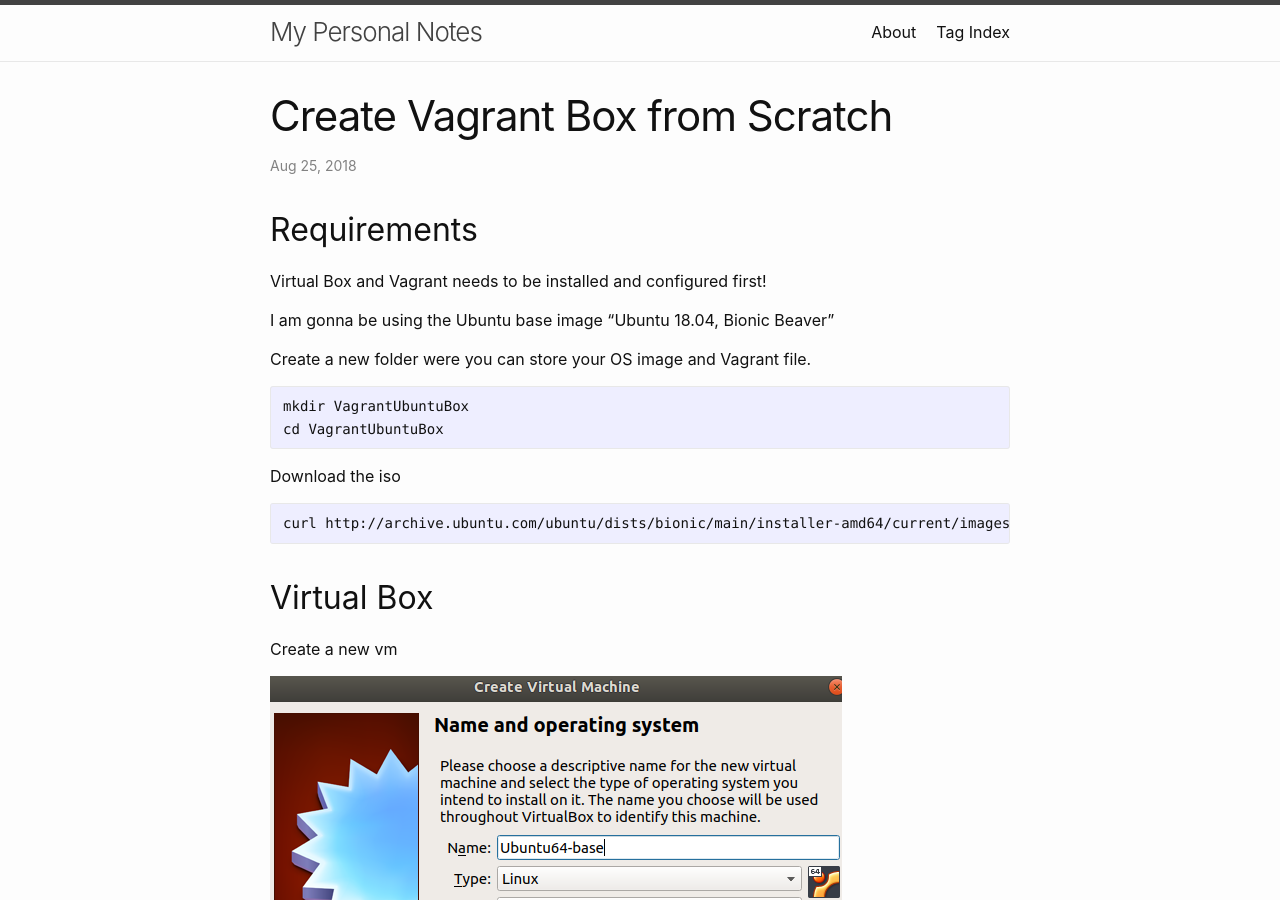
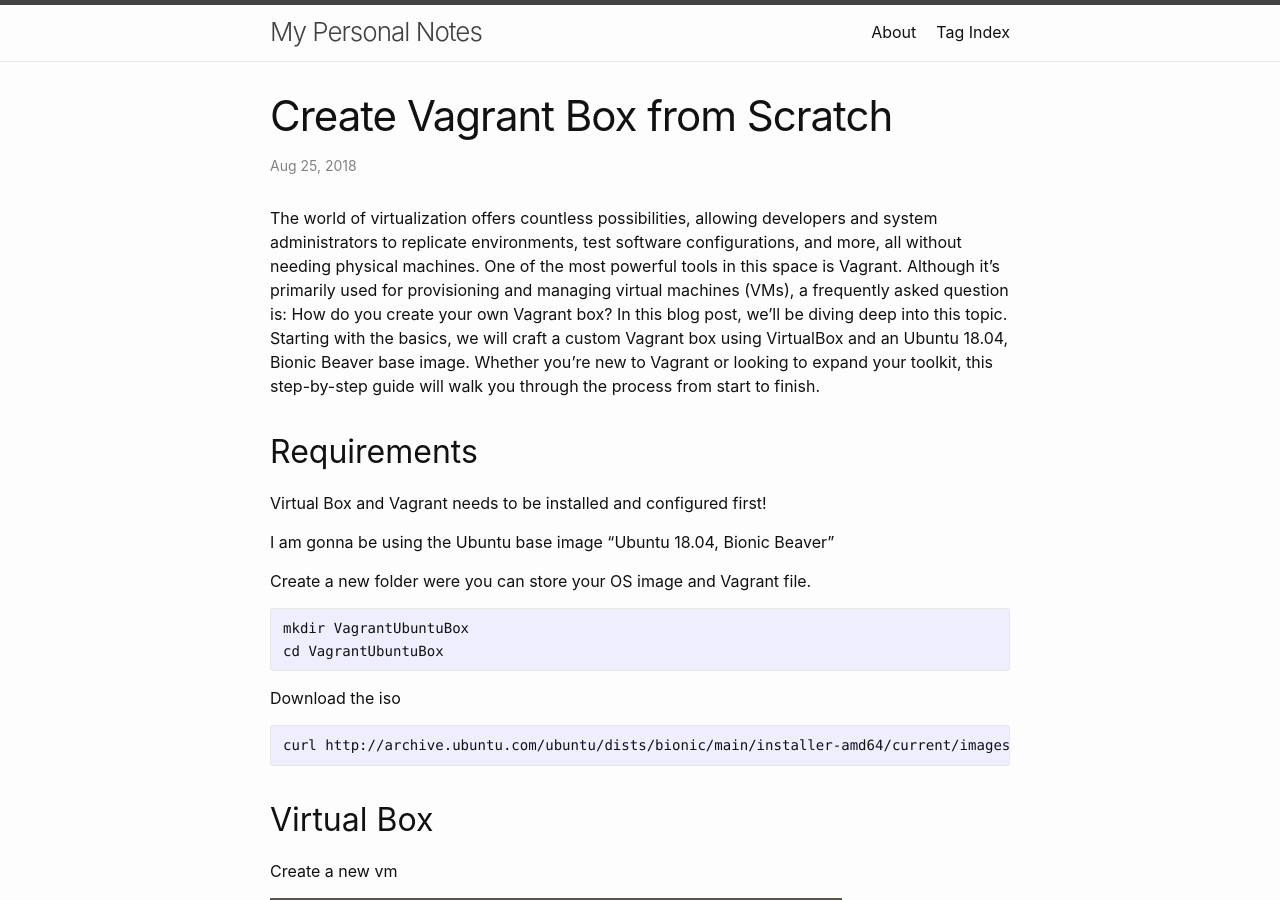
Before and after one commit to danielschwensen/danielschwensen.github.io, a Jekyll site: the page built from _posts/2018-08-25-createVagrantBoxFromScratch.md, in a window 1280 px wide and 900 px high. Built offline with Jekyll 4.4.1, drawn with Linux system fonts in a browser that asks for light colours.

Commit message:
Added introduction

```diff
--- a/_posts/2018-08-25-createVagrantBoxFromScratch.md
+++ b/_posts/2018-08-25-createVagrantBoxFromScratch.md
@@ -5,6 +5,7 @@
 categories: blog development DevOps
 tags: Vagrant code Linux install
 ---
+The world of virtualization offers countless possibilities, allowing developers and system administrators to replicate environments, test software configurations, and more, all without needing physical machines. One of the most powerful tools in this space is Vagrant. Although it’s primarily used for provisioning and managing virtual machines (VMs), a frequently asked question is: How do you create your own Vagrant box? In this blog post, we'll be diving deep into this topic. Starting with the basics, we will craft a custom Vagrant box using VirtualBox and an Ubuntu 18.04, Bionic Beaver base image. Whether you're new to Vagrant or looking to expand your toolkit, this step-by-step guide will walk you through the process from start to finish.
 
 ## Requirements
 
```
